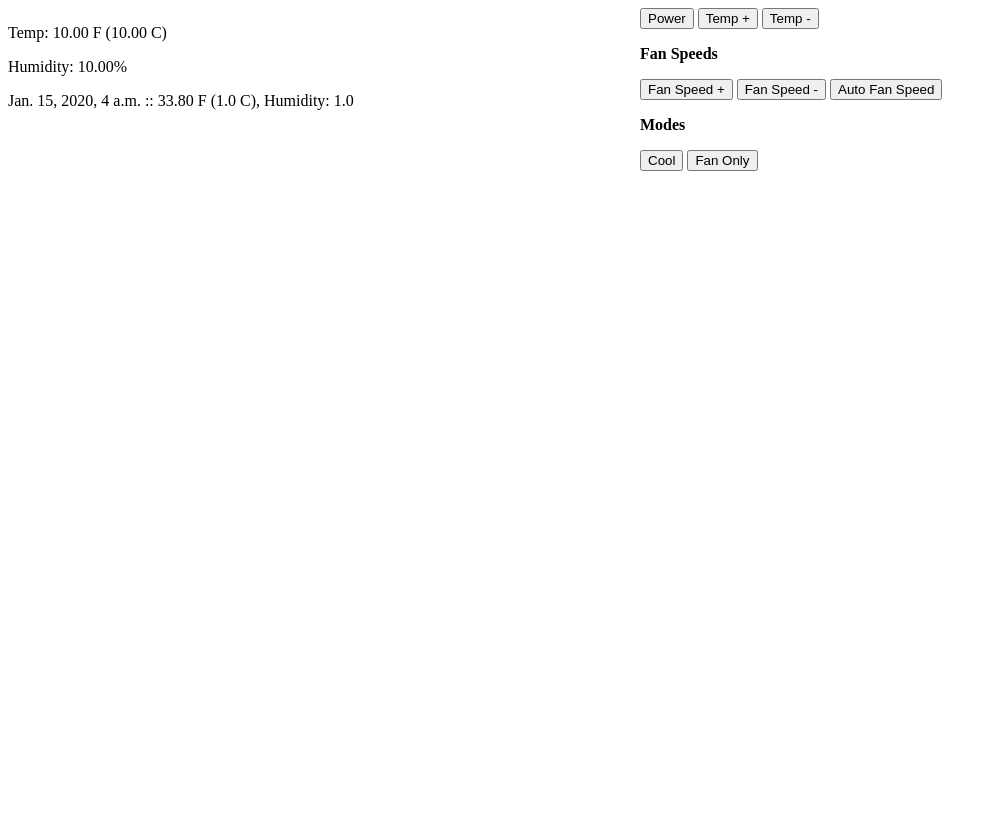
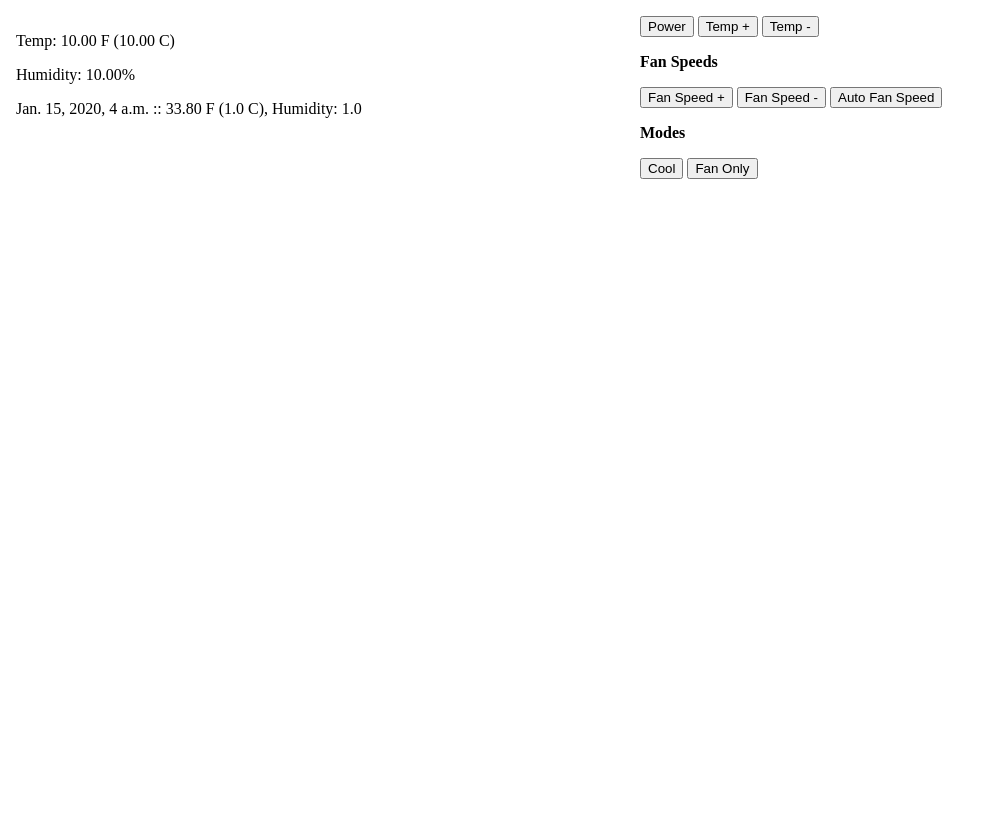
Before and after one commit to prplecake/remote-ac-controller, a Django app: template remote_web/templates/webremote/index.html in a window 1280 px wide. Shown: the whole page, without its empty margins (0-997 px from the left). After the commit the page ends 179 px from the top, so only its background shows below. Run offline with Django 4.2, Linux system fonts and the light colour scheme; tables that the repository leaves empty hold one stand-in row (values such as "Sample post"); the template is opened without the code that fills it: values that come from a table or form of the project are taken from there, most other values are stand-ins (such as "Sample title", 1, 10 or a date in 2020); a map, chart or similar area stays blank; parts of the project's set-up code (start-up, migrations or seed data) failed here and were passed over; some libraries are stand-ins or nearby versions.

Commit message:
Update CSS

```diff
--- a/remote_web/templates/webremote/index.html
+++ b/remote_web/templates/webremote/index.html
@@ -1,3 +1,4 @@
+{% load static %}
 {% load webremote_extras %}
 
 <!DOCTYPE html>
@@ -6,21 +7,7 @@
     <meta charset="UTF-8">
     <meta http-equiv="refresh" content="300">
     <title>webremote</title>
-    <style type="text/css">
-        body {
-            padding: 0;
-        }
-
-        .parent {
-            display: flex;
-            flex-direction: row;
-        }
-
-        .child {
-            width: 50%;
-            height: 100vh;
-        }
-    </style>
+    <link rel="stylesheet" href="{% static 'main.css' %}" />
 </head>
 <body>
 <div class="parent">
--- /dev/null
+++ b/static/main.css
@@ -0,0 +1,18 @@
+* {
+    box-sizing: border-box;
+}
+
+body {
+    padding: 0;
+    margin: 0;
+}
+
+.parent {
+    display: flex;
+    flex-direction: row;
+    padding: 1em;
+}
+
+.child {
+    width: 50%;
+}
```
